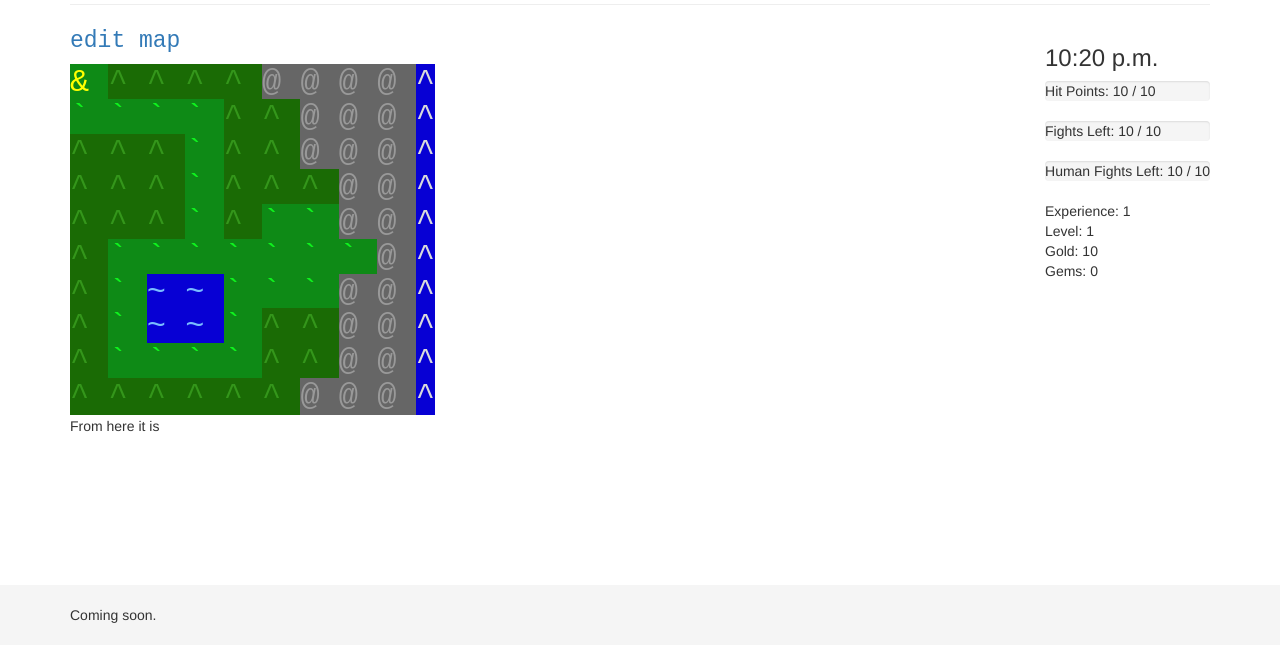
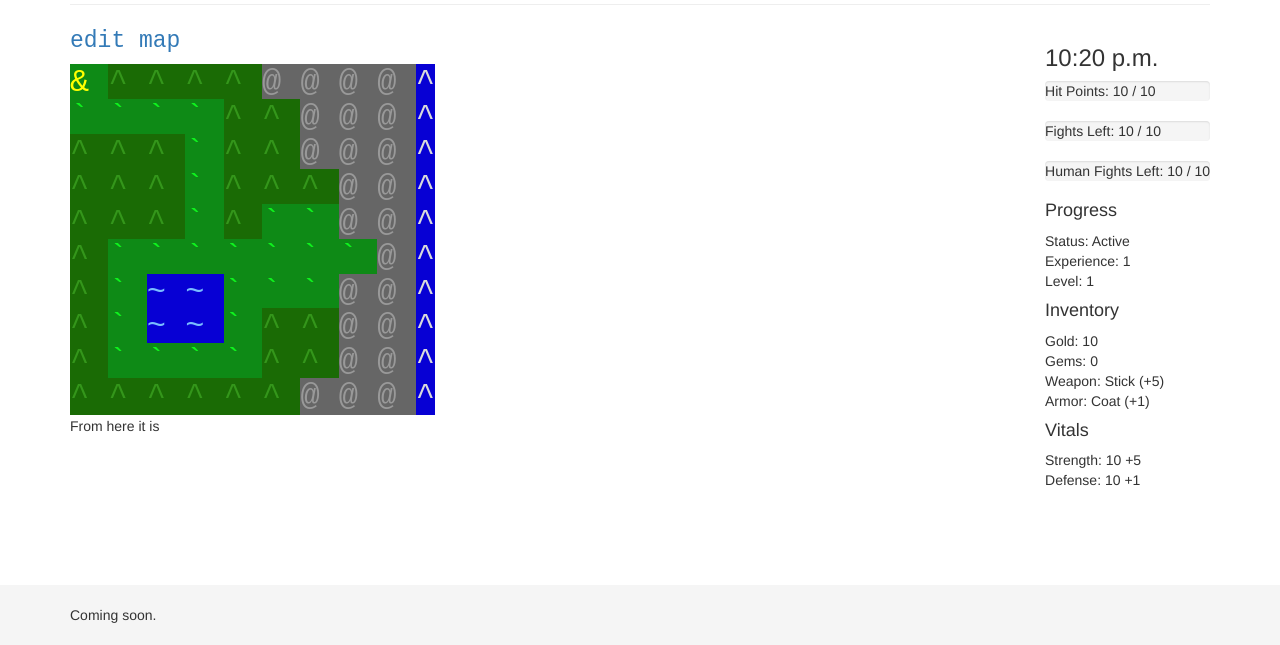
Before and after one commit to Cloudxtreme/lord, a Django app: page /world/worldmap/1/main.html in a window 1280 px wide. Shown: the part 155-800 px from the top of the page. Run offline with Django 3.2, Linux system fonts and the light colour scheme; the visitor is signed in with stand-in values (Sample User, id 1); data comes from the database, SQL or seed files in the repository; some libraries are stand-ins or nearby versions.

Commit message:
fixes #10 - added additional data to right gutter.

```diff
--- a/game/templates/base.html
+++ b/game/templates/base.html
@@ -76,10 +76,21 @@
 					  <div class="bar" style="width: {{ human_fight_status.1 }}%">Human Fights Left: {{ request.user.human_fights_left }} / {{ request.user.MAX_HUMAN_FIGHTS }}</div>
 					</div>
 				{% endwith %}
+
+				<h4>Progress</h4>
+				Status: <span class="status-{{ user.status|slugify }}">{{ user.status }}</span><br/>
 				Experience: {{ user.experience }}<br/>
 				Level: {{ user.level }}<br/>
+
+				<h4>Inventory</h4>
 				Gold: {{ user.gold }}<br/>
 				Gems: {{ user.gem }}<br/>
+				Weapon: {{ user.equipped_weapon.name }} (+{{ user.equipped_weapon.strength }})<br/>
+				Armor: {{ user.equipped_armor.name }} (+{{ user.equipped_armor.defense }})<br/>
+
+				<h4>Vitals</h4>
+				Strength: {{ user.strength }} +{{ user.equipped_weapon.strength }}<br/>
+				Defense: {{ user.defense }} +{{ user.equipped_armor.defense }}<br/>
 
 			</div>
 	{% endif %}
--- a/world/static/css/style.css
+++ b/world/static/css/style.css
@@ -62,3 +62,8 @@ code {
 .map a:active {
 	text-decoration: none;
 }
+
+.status-dead {
+	color: red;
+}
+}
```
